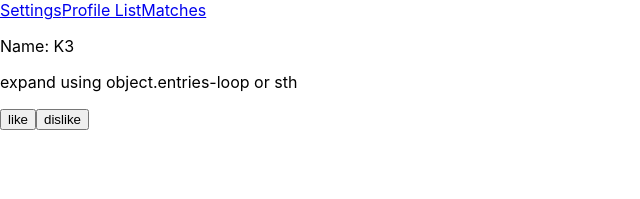
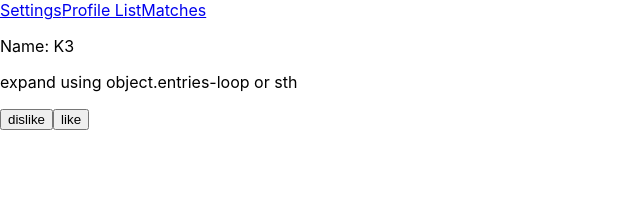
Before and after one commit to swesterveld/codaisseur-project-cowbell, a React (Create React App) app: page / in a window 1280 px wide. Shown: the top 199 px of the page, without its empty margins (0-640 px from the left). Built offline with nearby package versions, Linux system fonts and the light colour scheme.

Commit message:
implemented the same thing as all the addLike logic except for dislike

```diff
--- a/src/Profile.js
+++ b/src/Profile.js
@@ -60,6 +60,10 @@ class Profile {
 
   addLike = (toId) => {
     this.likes.push(toId);
+  }
+
+  addDislike = (toId) => {
+    this.dislikes.push(toId);
   }
 }
 
--- a/src/components/ProfileList.js
+++ b/src/components/ProfileList.js
@@ -6,7 +6,7 @@ class ProfileList extends Component {
   render() {
     return ( <div>
       <ProfileCardContainer profile={this.props.profile} showContactDetails={false} />
-      <VotingButtonsContainer addLike={this.props.addLike} profileId={this.props.profile ? this.props.profile.id : null} />
+      <VotingButtonsContainer addLike={this.props.addLike} addDislike={this.props.addDislike} profileId={this.props.profile ? this.props.profile.id : null} />
     </div> );
   }
 }
--- a/src/components/ProfileListContainer.js
+++ b/src/components/ProfileListContainer.js
@@ -3,6 +3,7 @@ import {connect} from 'react-redux';
 import ProfileList from './ProfileList';
 import {updateCandidates} from '../actions/updateCandidates';
 import {addLike} from '../actions/addLike';
+import {addDislike} from '../actions/addDislike'
 
 class ProfileListContainer extends Component {
   state = { candidates: [],
@@ -26,6 +27,11 @@ class ProfileListContainer extends Component {
     this.getNewCandidate();
   }
 
+  addDislike = (toId) => {
+    this.props.addDislike(this.props.currentUserId, toId);
+    this.getNewCandidate();
+  }
+
   getNewCandidate = () => {
     if (this.state.candidates[0]) {
       const newCandidateId = this.state.candidates[0] // Kan nog ingewikkelder gemaakt worden natuurlijk
@@ -39,7 +45,7 @@ class ProfileListContainer extends Component {
 
   render() {
     return ( <div>
-      <ProfileList profile={this.state.currentCandidate} addLike={this.addLike}/>
+      <ProfileList profile={this.state.currentCandidate} addLike={this.addLike} addDislike={this.addDislike} />
     </div> );
   }
 }
@@ -52,4 +58,4 @@ const mapStateToProps = (state) => {
 }
 
 // export default ProfileListContainer;
-export default connect(mapStateToProps, {updateCandidates, addLike})(ProfileListContainer);
+export default connect(mapStateToProps, {updateCandidates, addLike, addDislike})(ProfileListContainer);
--- a/src/components/VotingButtons.js
+++ b/src/components/VotingButtons.js
@@ -3,8 +3,8 @@ import React, { Component } from 'react'
 class VotingButtons extends Component {
   render() {
     return ( <div>
+      <button onClick={this.props.handleDislike}> dislike </button>
       <button onClick={this.props.handleLike}> like </button>
-      <button> dislike </button>
     </div> );
   }
 }
--- a/src/components/VotingButtonsContainer.js
+++ b/src/components/VotingButtonsContainer.js
@@ -4,11 +4,15 @@ import VotingButtons from './VotingButtons';
 class VotingButtonsContainer extends Component {
   state = {  }
   handleLike = () => {
-    this.props.addLike(this.props.profileId)
+    this.props.addLike(this.props.profileId);
+  }
+
+  handleDislike = () => {
+    this.props.addDislike(this.props.profileId);
   }
 
   render() {
-    return ( <VotingButtons handleLike={this.handleLike} /> );
+    return ( <VotingButtons handleLike={this.handleLike} handleDislike={this.handleDislike} /> );
   }
 }
 
```
